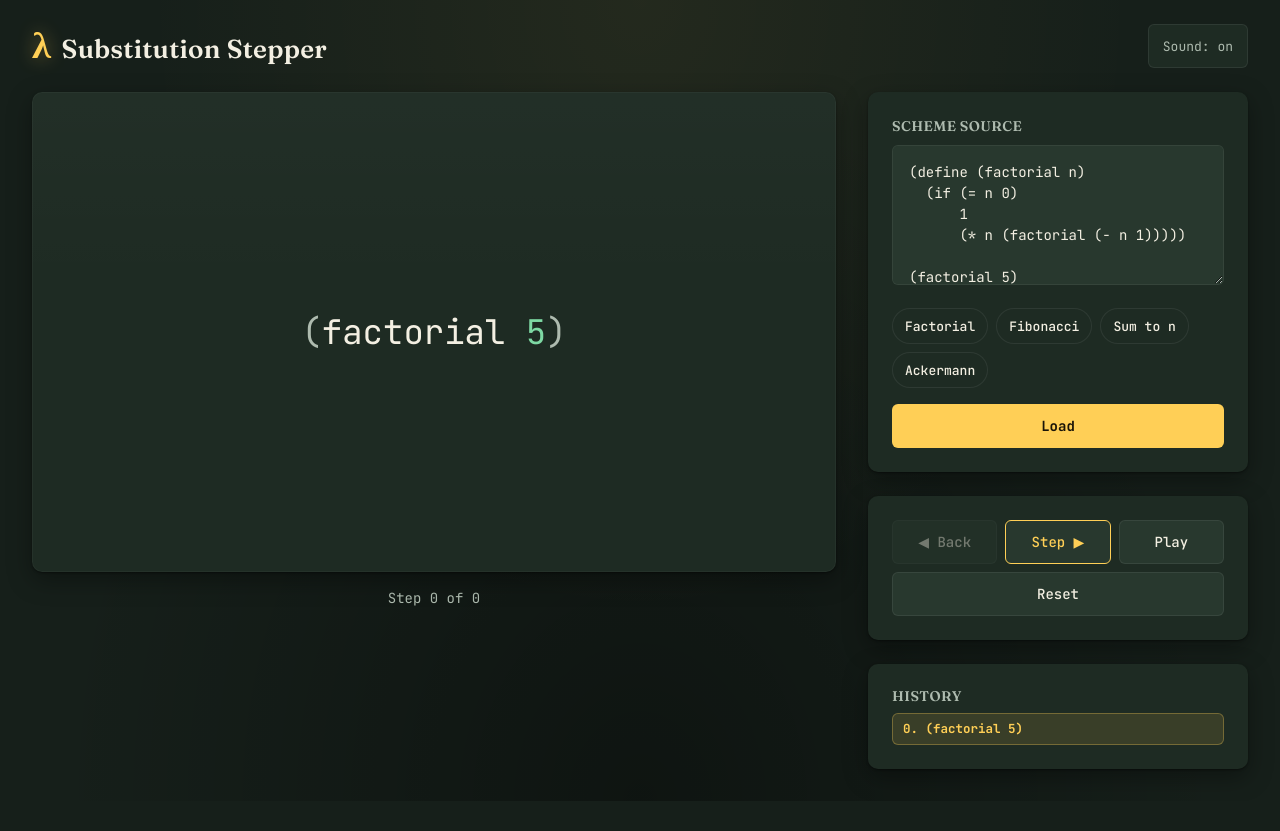
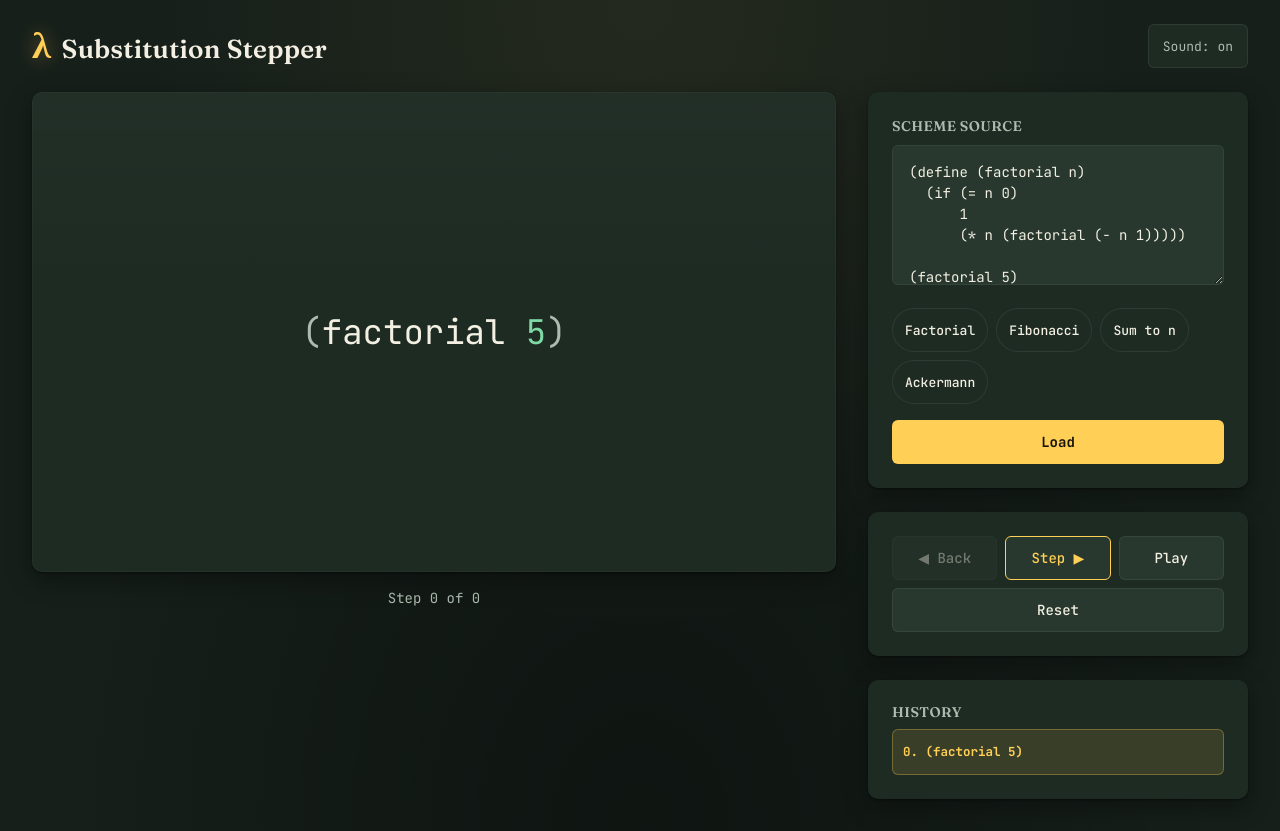
Before and after one commit to ctkrug/substitution-stepper, a website built with Vite: page index.html in a window 1280 px wide. Both pictures are taken after a click on the button "Factorial". Before the commit the page ends 801 px from the top, so only its background shows below. Built offline with nearby package versions, Linux system fonts and the light colour scheme.

Commit message:
fix(design): bring example chips and history rows up to 44px touch targets
Measured in a real viewport: example chips were 36px tall and history
entries 32px, both under the design standard's 44px minimum touch
target. Bumped both to 44px — history rows use line-height (not flex,
which was tried first and silently broke text-overflow: ellipsis
truncation on long entries) so the single-line text still centers and
truncates correctly.

```diff
--- a/src/style.css
+++ b/src/style.css
@@ -365,7 +365,7 @@ body {
 .btn--chip {
   font-size: 13px;
   padding: 8px 12px;
-  min-height: 36px;
+  min-height: 44px;
   border-radius: 999px;
   background: var(--surface-1);
 }
@@ -451,7 +451,7 @@ body {
   color: var(--text-muted);
   font-family: var(--font-ui);
   font-size: 12.5px;
-  padding: 6px 10px;
+  padding: 0 10px;
   white-space: nowrap;
   overflow: hidden;
   text-overflow: ellipsis;
@@ -459,7 +459,8 @@ body {
   transition:
     background-color 160ms ease-out,
     color 160ms ease-out;
-  min-height: 32px;
+  min-height: 44px;
+  line-height: 44px;
 }
 
 .history-item__btn:hover {
```
